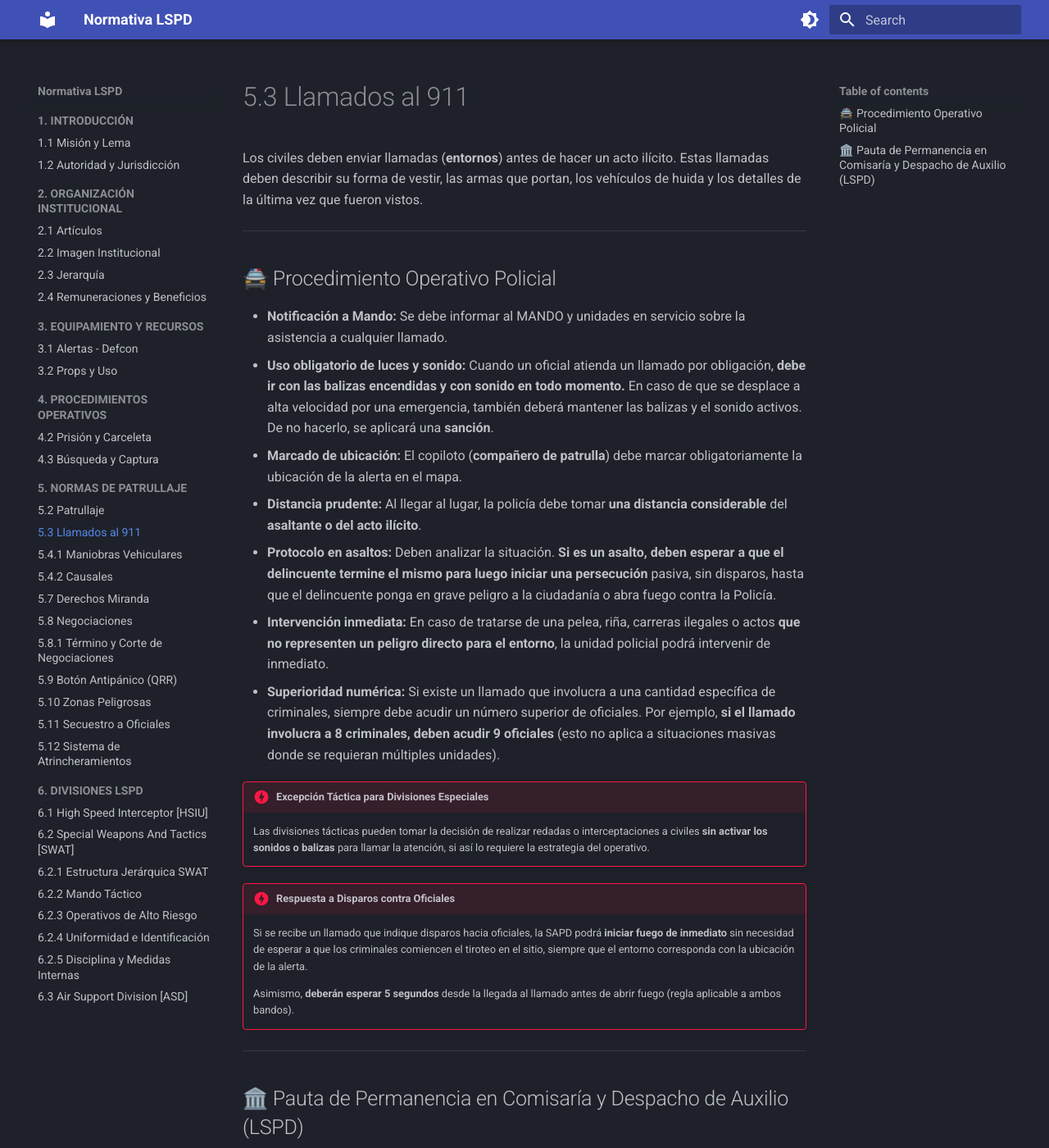
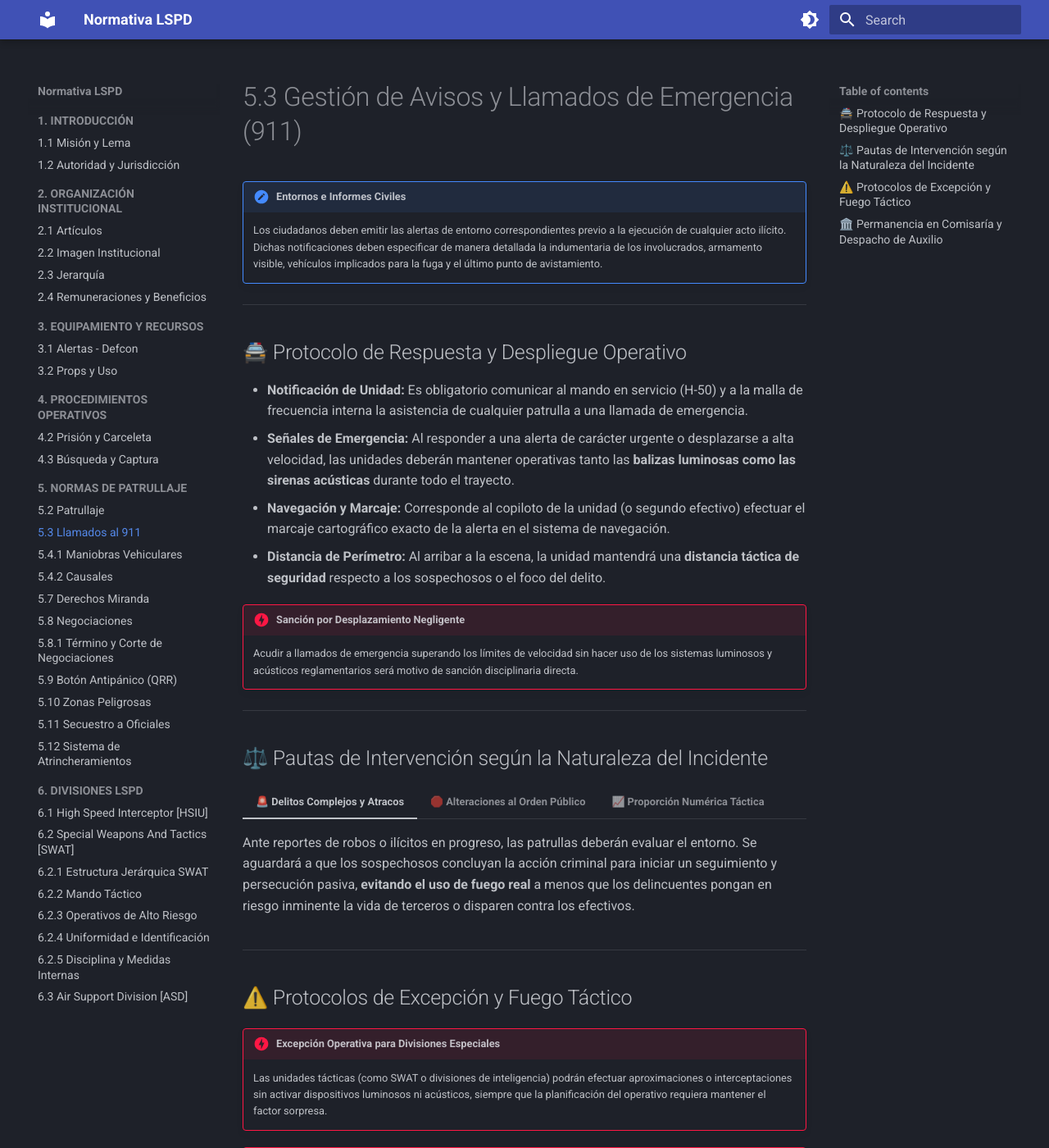
Before and after one commit to normativa-lspd-infinity-rp/Normativa-LSPD, an MkDocs documentation site: the page built from docs/patrullaje/llamados-911.md, in a window 1280 px wide and 1400 px high. Shown: the whole window at 82% size. Built offline with MkDocs 1.6.1 and Material for MkDocs 9.7.7, drawn with Linux system fonts in a browser that asks for light colours; some of the changed text lies outside the part shown.

Commit message:
Update llamados-911.md

```diff
--- a/docs/patrullaje/llamados-911.md
+++ b/docs/patrullaje/llamados-911.md
@@ -1,34 +1,52 @@
-# 5.3 Llamados al 911
+# 5.3 Gestión de Avisos y Llamados de Emergencia (911)
 
-Los civiles deben enviar llamadas (**entornos**) antes de hacer un acto ilícito. Estas llamadas deben describir su forma de vestir, las armas que portan, los vehículos de huida y los detalles de la última vez que fueron vistos.
+!!! note "Entornos e Informes Civiles"
+    Los ciudadanos deben emitir las alertas de entorno correspondientes previo a la ejecución de cualquier acto ilícito. Dichas notificaciones deben especificar de manera detallada la indumentaria de los involucrados, armamento visible, vehículos implicados para la fuga y el último punto de avistamiento.
 
 ---
 
-## 🚔 Procedimiento Operativo Policial
+## 🚔 Protocolo de Respuesta y Despliegue Operativo
 
-* **Notificación a Mando:** Se debe informar al MANDO y unidades en servicio sobre la asistencia a cualquier llamado.
-* **Uso obligatorio de luces y sonido:** Cuando un oficial atienda un llamado por obligación, **debe ir con las balizas encendidas y con sonido en todo momento.** En caso de que se desplace a alta velocidad por una emergencia, también deberá mantener las balizas y el sonido activos. De no hacerlo, se aplicará una **sanción**.
-* **Marcado de ubicación:** El copiloto (**compañero de patrulla**) debe marcar obligatoriamente la ubicación de la alerta en el mapa.
-* **Distancia prudente:** Al llegar al lugar, la policía debe tomar **una distancia considerable** del **asaltante o del acto ilícito**.
-* **Protocolo en asaltos:** Deben analizar la situación. **Si es un asalto, deben esperar a que el delincuente termine el mismo para luego iniciar una persecución** pasiva, sin disparos, hasta que el delincuente ponga en grave peligro a la ciudadanía o abra fuego contra la Policía.
-* **Intervención inmediata:** En caso de tratarse de una pelea, riña, carreras ilegales o actos **que no representen un peligro directo para el entorno**, la unidad policial podrá intervenir de inmediato.
-* **Superioridad numérica:** Si existe un llamado que involucra a una cantidad específica de criminales, siempre debe acudir un número superior de oficiales. Por ejemplo, **si el llamado involucra a 8 criminales, deben acudir 9 oficiales** (esto no aplica a situaciones masivas donde se requieran múltiples unidades).
+* **Notificación de Unidad:** Es obligatorio comunicar al mando en servicio (H-50) y a la malla de frecuencia interna la asistencia de cualquier patrulla a una llamada de emergencia.
+* **Señales de Emergencia:** Al responder a una alerta de carácter urgente o desplazarse a alta velocidad, las unidades deberán mantener operativas tanto las **balizas luminosas como las sirenas acústicas** durante todo el trayecto.
+* **Navegación y Marcaje:** Corresponde al copiloto de la unidad (o segundo efectivo) efectuar el marcaje cartográfico exacto de la alerta en el sistema de navegación.
+* **Distancia de Perímetro:** Al arribar a la escena, la unidad mantendrá una **distancia táctica de seguridad** respecto a los sospechosos o el foco del delito.
 
-!!! danger "Excepción Táctica para Divisiones Especiales"
-    Las divisiones tácticas pueden tomar la decisión de realizar redadas o interceptaciones a civiles **sin activar los sonidos o balizas** para llamar la atención, si así lo requiere la estrategia del operativo.
-
-!!! danger "Respuesta a Disparos contra Oficiales"
-    Si se recibe un llamado que indique disparos hacia oficiales, la SAPD podrá **iniciar fuego de inmediato** sin necesidad de esperar a que los criminales comiencen el tiroteo en el sitio, siempre que el entorno corresponda con la ubicación de la alerta.
-
-    Asimismo, **deberán esperar 5 segundos** desde la llegada al llamado antes de abrir fuego (regla aplicable a ambos bandos).
+!!! danger "Sanción por Desplazamiento Negligente"
+    Acudir a llamados de emergencia superando los límites de velocidad sin hacer uso de los sistemas luminosos y acústicos reglamentarios será motivo de sanción disciplinaria directa.
 
 ---
 
-## 🏛️ Pauta de Permanencia en Comisaría y Despacho de Auxilio (LSPD)
+## ⚖️ Pautas de Intervención según la Naturaleza del Incidente
 
-* **Uso de la Comisaría:** Los oficiales de SAPD pueden permanecer en las instalaciones para desarrollar rol social (atención en recepción, papeleo, reuniones) o para un periodo breve de descanso tras finalizar una ronda de patrullaje.
-* **Obligatoriedad de Respuesta:** Si el agente se encuentra en servicio activo, la atención en la comisaría pasa a un segundo plano. Es **obligatorio** responder y acudir al aviso o llamada de emergencia a la brevedad.
-* **Excepción Fuera de Servicio:** Los agentes marcados como *10-6* no tienen la obligación de responder a llamados de rutina, salvo una orden o aviso *express* de máxima alerta general.
+=== "🚨 Delitos Complejos y Atracos"
+    Ante reportes de robos o ilícitos en progreso, las patrullas deberán evaluar el entorno. Se aguardará a que los sospechosos concluyan la acción criminal para iniciar un seguimiento y persecución pasiva, **evitando el uso de fuego real** a menos que los delincuentes pongan en riesgo inminente la vida de terceros o disparen contra los efectivos.
 
-!!! danger "Restricción de Permanencia"
-    La norma de uso de comisaría **no aplica** en situaciones donde Central, el Alto Mando o la Jefatura ordenen que **todas las unidades realicen patrullaje activo**.
+=== "🛑 Alteraciones al Orden Público"
+    En llamadas por riñas, desórdenes civiles, carreras clandestinas o eventos que no impliquen peligro letal inminente para la población, las unidades presentes están autorizadas a **intervenir de forma inmediata** para restablecer el orden.
+
+=== "📈 Proporción Numérica Táctica"
+    La respuesta policial ante un incidente reportado debe mantener superioridad táctica sobre el número de sospechosos notificados. *Ejemplo: Si la alerta especifica la presencia de 8 sospechosos, el contingente policial asignado debe ser de al menos 9 oficiales* (salvo en despliegues masivos o códigos de máxima prioridad).
+
+---
+
+## ⚠️ Protocolos de Excepción y Fuego Táctico
+
+!!! danger "Excepción Operativa para Divisiones Especiales"
+    Las unidades tácticas (como SWAT o divisiones de inteligencia) podrán efectuar aproximaciones o interceptaciones sin activar dispositivos luminosos ni acústicos, siempre que la planificación del operativo requiera mantener el factor sorpresa.
+
+!!! danger "Respuesta Ante Fuego Hostil Directo"
+    Si la alerta reporta disparos en curso contra el personal policial, el LSPD queda facultado para **repeler la agresión con armas de fuego** inmediatamente al posicionarse en el lugar, siempre que el entorno coincida con la ubicación de la alerta.
+
+    > **Regla de Ventana Táctica:** Se deberá guardar un margen de **5 segundos de evaluación** tras arribar al sitio antes de entablar combate armado (aplicable a todas las partes).
+
+---
+
+## 🏛️ Permanencia en Comisaría y Despacho de Auxilio
+
+* **Uso de Dependencias:** El personal del LSPD podrá permanecer en las instalaciones policiales únicamente para tareas administrativas, atención al público en recepción, confección de expedientes o periodos breves de reacondicionamiento tras finalizar un patrullaje.
+* **Prioridad del Servicio:** La permanencia en base es secundaria frente a la operatividad. Ante cualquier llamada de auxilio o aviso activo, todo oficial en servicio tiene la **obligación ineludible** de incorporarse al despacho inmediato.
+* **Estado Fuera de Servicio (10-6):** Los agentes marcados fuera de turno quedan exentos de atender avisos rutinarios, a excepción de una convocatoria de emergencia general declarada por la Jefatura.
+
+!!! danger "Restricción de Permanencia por Alerta General"
+    El permiso de permanencia en comisaría quedará **suspendido automáticamente** si Central, la Jefatura o el Alto Mando disponen el despliegue general de todas las unidades a patrullaje activo en la ciudad.
```
